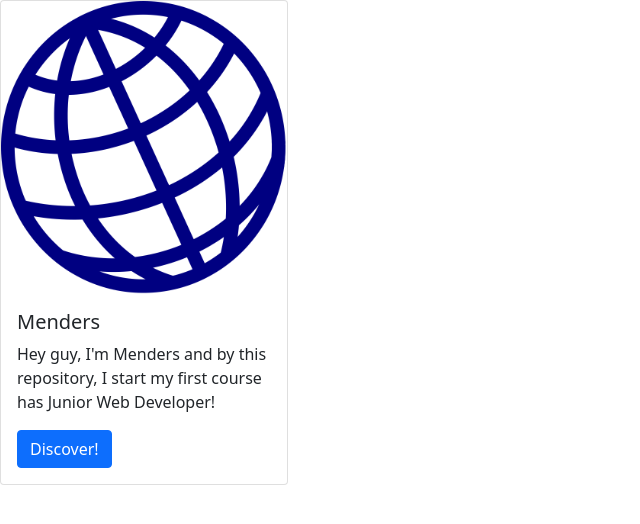
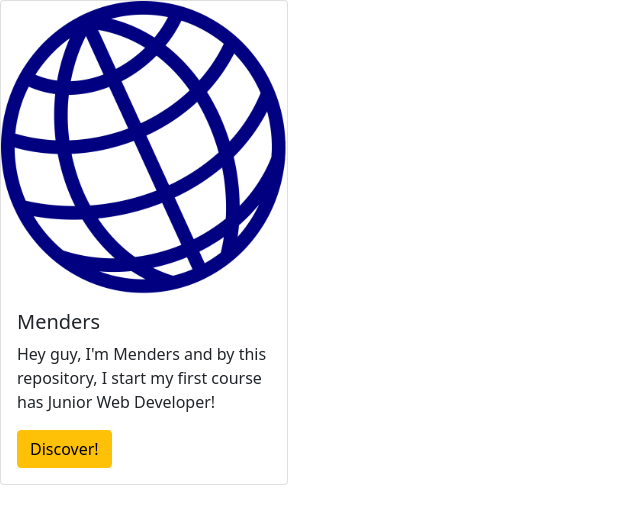
Before and after one commit to ernest-nde/depot-test-git-oc, a plain HTML site: page index.html in a window 1280 px wide. Shown: the whole page, without its empty margins (0-640 px from the left). Drawn offline with nearby package versions, Linux system fonts and the light colour scheme.

Commit message:
commit on dev branch

```diff
--- a/index.html
+++ b/index.html
@@ -14,7 +14,7 @@
                <div class="card-body">
                     <h5 class="card-title">Menders</h5>
                     <p class="card-text">Hey guy, I'm Menders and by this repository, I start my first course has Junior Web Developer!</p>
-                    <a href="#" class="btn btn-primary" target="_blank">Discover!</a>
+                    <a href="#" class="btn btn-warning" target="_blank">Discover!</a>
                </div>
           </div>
      </div>
```
